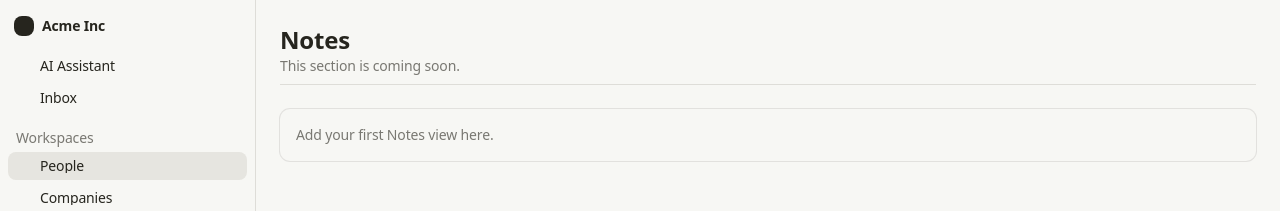
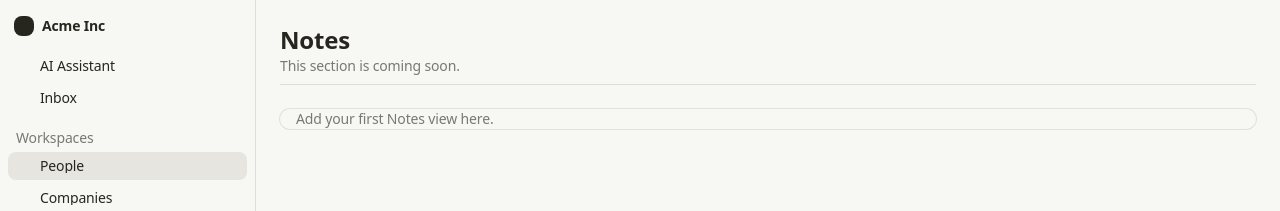
Before and after one commit to Jason-uxui/gray-ui-crm, a Next.js app: page /notes in a window 1280 px wide. Shown: the top 211 px of the page. Built offline with nearby package versions, Linux system fonts and the light colour scheme; some icons are missing.

Commit message:
Refactor Card component styles to improve className structure

```diff
--- a/components/ui/card.tsx
+++ b/components/ui/card.tsx
@@ -11,7 +11,7 @@ function Card({
     <div
       data-slot="card"
       data-size={size}
-      className={cn("ring-foreground/10 bg-card text-card-foreground gap-4 overflow-hidden rounded-lg py-4 text-sm/relaxed ring-1 has-[>img:first-child]:pt-0 data-[size=sm]:gap-3 data-[size=sm]:py-3 *:[img:first-child]:rounded-t-lg *:[img:last-child]:rounded-b-lg group/card flex flex-col", className)}
+      className={cn("ring-foreground/10 bg-card text-card-foreground overflow-hidden rounded-lg text-sm/relaxed ring-1 has-[>img:first-child]:pt-0 data-[size=sm]:gap-3 data-[size=sm]:py-3 *:[img:first-child]:rounded-t-lg *:[img:last-child]:rounded-b-lg group/card flex flex-col", className)}
       {...props}
     />
   )
```
